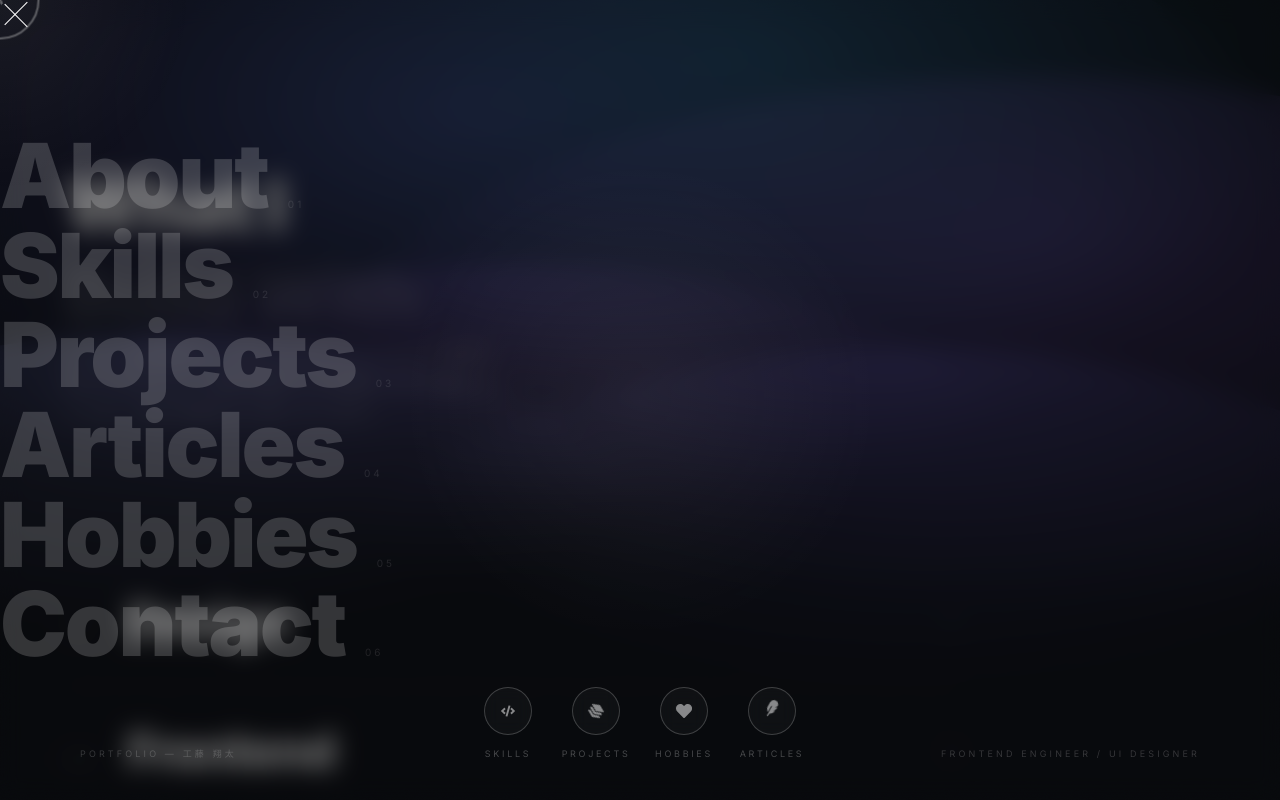
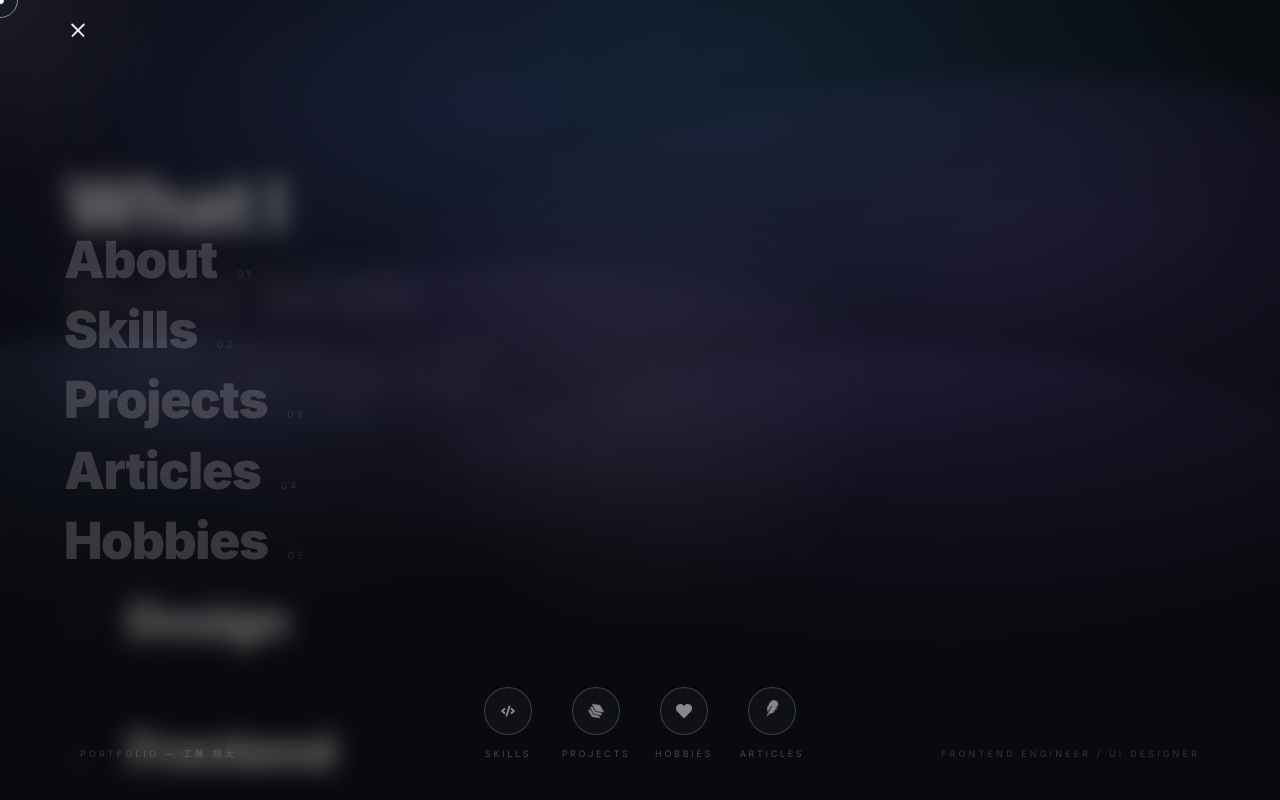
Before and after one commit to lud7n/portfolio, a Next.js app: page /skills in a window 1280 px wide. Both pictures are taken after a click on the button "Toggle menu". Shown: the top 800 px of the page. Built offline with nearby package versions, Linux system fonts and the light colour scheme.

Commit message:
feat: メニューをサークルリビール・//アイコン・各種UI改善 (#43)

```diff
--- a/src/components/Navigation.tsx
+++ b/src/components/Navigation.tsx
@@ -4,14 +4,14 @@ import { useEffect, useState, useRef } from "react";
 import { gsap } from "gsap";
 import Link from "next/link";
 import { usePathname } from "next/navigation";
+import { lenisInstance } from "@/components/SmoothScrollProvider";
 
 const navLinks = [
-  { href: "/#about", label: "About", sectionId: "about" },
+  { href: "/", label: "About", sectionId: "about" },
   { href: "/skills", label: "Skills", sectionId: null },
   { href: "/projects", label: "Projects", sectionId: null },
   { href: "/articles", label: "Articles", sectionId: null },
   { href: "/hobbies", label: "Hobbies", sectionId: null },
-  { href: "/#contact", label: "Contact", sectionId: "contact" },
 ];
 
 // B: リンクごとのアクセントカラー
@@ -42,6 +42,8 @@ export default function Navigation() {
   const spotlightRef  = useRef<HTMLDivElement>(null);
   const bgGradientRef = useRef<HTMLDivElement>(null);
   const linkRefs      = useRef<(HTMLDivElement | null)[]>([]);
+  const hamburgerRef  = useRef<HTMLButtonElement>(null);
+  const originRef     = useRef({ x: 30, y: 30 });
 
   const pathname = usePathname();
 
@@ -72,34 +74,43 @@ export default function Navigation() {
     const menu = menuRef.current;
     if (!menu) return;
 
+    const { x: ox, y: oy } = originRef.current;
+    const origin = `${ox}px ${oy}px`;
+
     if (menuOpen) {
-      gsap.set(menu, { display: "flex" });
-      // スポットライト初期位置をセンターに
+      gsap.set(menu, { display: "flex", clipPath: `circle(0% at ${origin})` });
       gsap.set(spotlightRef.current, { x: window.innerWidth / 2, y: window.innerHeight / 2 });
 
-      gsap.fromTo(menu, { opacity: 0 }, { opacity: 1, duration: 0.35, ease: "power2.out" });
+      // 円を広げる
+      gsap.to(menu, {
+        clipPath: `circle(150% at ${origin})`,
+        duration: 0.7,
+        ease: "power3.inOut",
+      });
 
-      // E: 偶数リンクは左から、奇数は右から
+      // リンクをスタガーで出す
       linkRefs.current.forEach((el, i) => {
         if (!el) return;
         gsap.fromTo(
           el,
-          { x: i % 2 === 0 ? -110 : 110, opacity: 0 },
-          { x: 0, opacity: 1, duration: 0.75, ease: "power4.out", delay: 0.08 + i * 0.07 }
+          { x: i % 2 === 0 ? -80 : 80, opacity: 0 },
+          { x: 0, opacity: 1, duration: 0.65, ease: "power4.out", delay: 0.3 + i * 0.07 }
         );
       });
 
-      gsap.fromTo(".menu-meta", { opacity: 0 }, { opacity: 1, duration: 0.5, delay: 0.55 });
+      gsap.fromTo(".menu-meta", { opacity: 0 }, { opacity: 1, duration: 0.5, delay: 0.65 });
 
       document.body.style.overflow = "hidden";
 
     } else {
       setHoveredLink(null);
-      gsap.to(bgGradientRef.current, { opacity: 0, duration: 0.2 });
+      gsap.to(bgGradientRef.current, { opacity: 0, duration: 0.15 });
+
+      // 円を縮める
       gsap.to(menu, {
-        opacity: 0,
-        duration: 0.25,
-        ease: "power2.in",
+        clipPath: `circle(0% at ${origin})`,
+        duration: 0.55,
+        ease: "power3.inOut",
         onComplete: () => { gsap.set(menu, { display: "none" }); },
       });
       document.body.style.overflow = "";
@@ -139,21 +150,63 @@ export default function Navigation() {
     <>
       {/* ナビバー */}
       <nav
-        className={`fixed top-0 left-0 right-0 z-50 flex items-center justify-between px-8 md:px-12 py-5 transition-all duration-500 ${
-          scrolled ? "backdrop-blur-xl bg-[#0a0a0a]/90 border-b border-white/[0.06]" : ""
+        style={{ paddingLeft: "clamp(2rem, 5vw, 5rem)", paddingRight: "clamp(2rem, 5vw, 5rem)", paddingTop: "1.25rem", paddingBottom: "1.25rem" }}
+        className={`fixed top-0 left-0 right-0 z-50 flex items-center justify-between transition-all duration-500 ${
+          scrolled ? "backdrop-blur-sm" : ""
         }`}
       >
         <button
-          className="nav-hamburger opacity-0 flex flex-col justify-center gap-[5px] w-8 h-8"
-          onClick={() => setMenuOpen((v) => !v)}
+          ref={hamburgerRef}
+          className="nav-hamburger opacity-0"
+          onClick={() => {
+            const rect = hamburgerRef.current?.getBoundingClientRect();
+            if (rect) originRef.current = { x: rect.left + rect.width / 2, y: rect.top + rect.height / 2 };
+            setMenuOpen((v) => !v);
+          }}
           aria-label="Toggle menu"
+          style={{
+            position: "relative",
+            width: 28,
+            height: 20,
+            background: "none",
+            border: "none",
+            padding: 0,
+            color: "rgba(255,255,255,0.6)",
+            transition: "color 0.3s ease",
+          }}
+          onMouseEnter={e => (e.currentTarget.style.color = "rgba(255,255,255,0.9)")}
+          onMouseLeave={e => (e.currentTarget.style.color = menuOpen ? "rgba(255,255,255,0.9)" : "rgba(255,255,255,0.6)")}
         >
-          <span className="block h-px bg-white origin-center transition-all duration-300 w-full"
-            style={{ transform: menuOpen ? "translateY(5px) rotate(45deg)" : "none" }} />
-          <span className="block h-px bg-white transition-all duration-300"
-            style={{ opacity: menuOpen ? 0 : 1, width: "66%" }} />
-          <span className="block h-px bg-white origin-center transition-all duration-300 w-full"
-            style={{ transform: menuOpen ? "translateY(-9px) rotate(-45deg)" : "none" }} />
+          {/* line 1 */}
+          <span style={{
+            position: "absolute",
+            width: 18,
+            height: 1.5,
+            borderRadius: 2,
+            background: "currentColor",
+            top: "50%",
+            left: "50%",
+            transformOrigin: "center",
+            transform: menuOpen
+              ? "translate(-50%, -50%) rotate(45deg)"
+              : "translate(calc(-50% - 5px), -50%) rotate(-58deg)",
+            transition: "transform 0.4s cubic-bezier(0.4, 0, 0.2, 1)",
+          }} />
+          {/* line 2 */}
+          <span style={{
+            position: "absolute",
+            width: 18,
+            height: 1.5,
+            borderRadius: 2,
+            background: "currentColor",
+            top: "50%",
+            left: "50%",
+            transformOrigin: "center",
+            transform: menuOpen
+              ? "translate(-50%, -50%) rotate(-45deg)"
+              : "translate(calc(-50% + 5px), -50%) rotate(-58deg)",
+            transition: "transform 0.4s cubic-bezier(0.4, 0, 0.2, 1)",
+          }} />
         </button>
 
         {/* ホームボタン（ホーム以外のページで表示） */}
@@ -199,19 +252,20 @@ export default function Navigation() {
         />
 
         {/* ナビリンク */}
-        <nav className="relative z-10 space-y-0 px-10 md:px-20">
+        <nav className="relative z-10" style={{ paddingLeft: "clamp(2rem, 5vw, 5rem)", paddingRight: "clamp(2rem, 5vw, 5rem)" }}>
           {navLinks.map((link, i) => (
             <div
               key={link.href}
               ref={(el) => { linkRefs.current[i] = el; }}
               onMouseEnter={() => handleLinkEnter(link.label)}
               onMouseLeave={handleLinkLeave}
+              style={{ paddingTop: "0.6rem", paddingBottom: "0.6rem" }}
             >
               <Link
                 href={link.href}
-                className="group flex items-baseline gap-5 py-2"
-                style={{ fontSize: "clamp(38px, 7vw, 90px)" }}
-                onClick={() => setMenuOpen(false)}
+                className="group flex items-baseline gap-5"
+                style={{ fontSize: "clamp(28px, 4vw, 52px)" }}
+                onClick={() => { setMenuOpen(false); lenisInstance?.scrollTo(0, { immediate: true }); }}
               >
                 {/* D: ホバーで他リンクが暗くなる */}
                 <span
--- a/src/components/SmoothScrollProvider.tsx
+++ b/src/components/SmoothScrollProvider.tsx
@@ -2,6 +2,9 @@
 
 import { useEffect } from "react";
 import Lenis from "lenis";
+
+// グローバルにLenisインスタンスを保持
+export let lenisInstance: Lenis | null = null;
 
 export default function SmoothScrollProvider({
   children,
@@ -16,6 +19,8 @@ export default function SmoothScrollProvider({
       touchMultiplier: 0.5,
     });
 
+    lenisInstance = lenis;
+
     function raf(time: number) {
       lenis.raf(time);
       requestAnimationFrame(raf);
@@ -25,6 +30,7 @@ export default function SmoothScrollProvider({
 
     return () => {
       lenis.destroy();
+      lenisInstance = null;
     };
   }, []);
 
```
